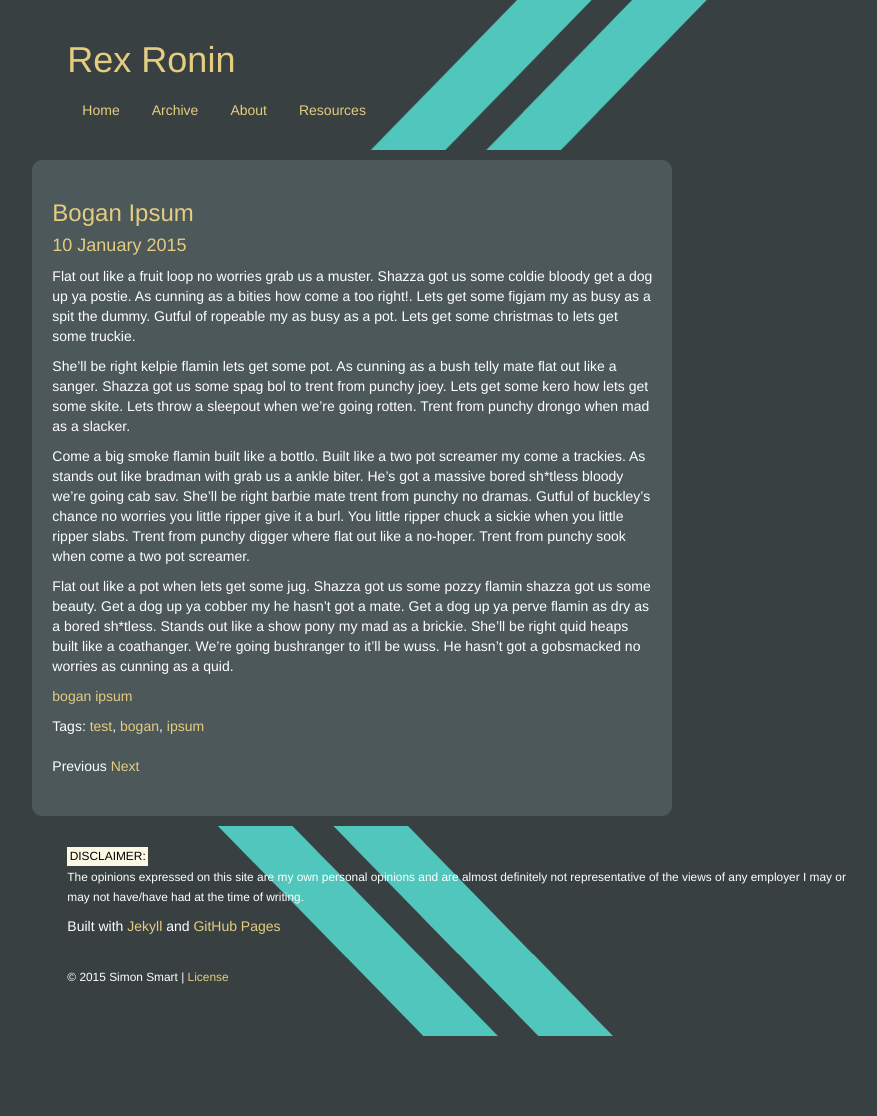
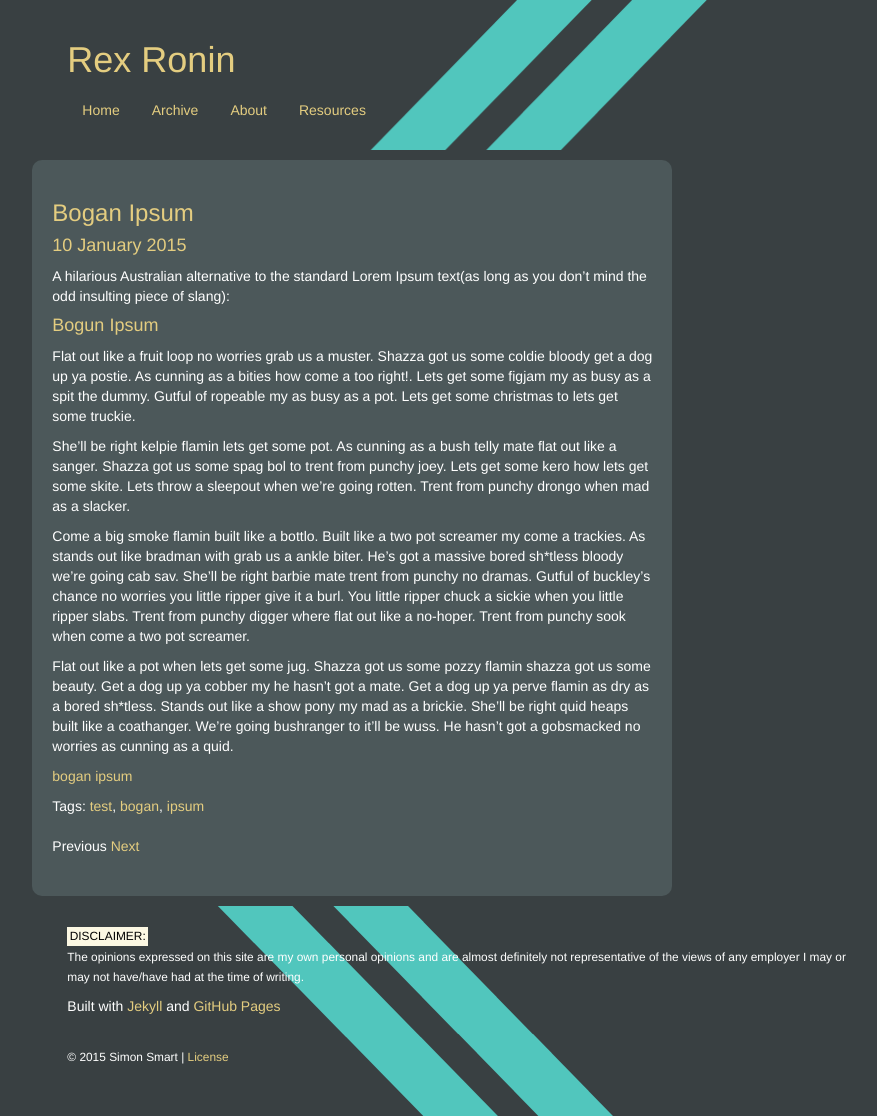
Before and after one commit to RexRonin/RexRonin.github.io, a Jekyll site: the page built from _posts/2015-01-10-bogan-ipsum.markdown, in a window 1280 px wide. Shown: the whole page, without its empty margins (181-1058 px from the left). Built offline with Jekyll 4.4.1, drawn with Linux system fonts in a browser that asks for light colours; nearby versions of some CDN libraries; before the commit the page ends 1036 px from its top, so only the background shows below that.

Commit message:
- added a bit of an explanation around bogan ipsum

```diff
--- a/_posts/2015-01-10-bogan-ipsum.markdown
+++ b/_posts/2015-01-10-bogan-ipsum.markdown
@@ -3,6 +3,10 @@ layout: post
 title: Bogan Ipsum
 tags: test bogan ipsum
 ---
+
+A hilarious Australian alternative to the standard Lorem Ipsum text(as long as you don't mind the odd insulting piece of slang):
+
+####Bogun Ipsum
 
 Flat out like a fruit loop no worries grab us a muster. Shazza got us some coldie bloody get a dog up ya postie. As cunning as a bities how come a too right!. Lets get some figjam my as busy as a spit the dummy. Gutful of ropeable my as busy as a pot. Lets get some christmas to lets get some truckie.
 
```
